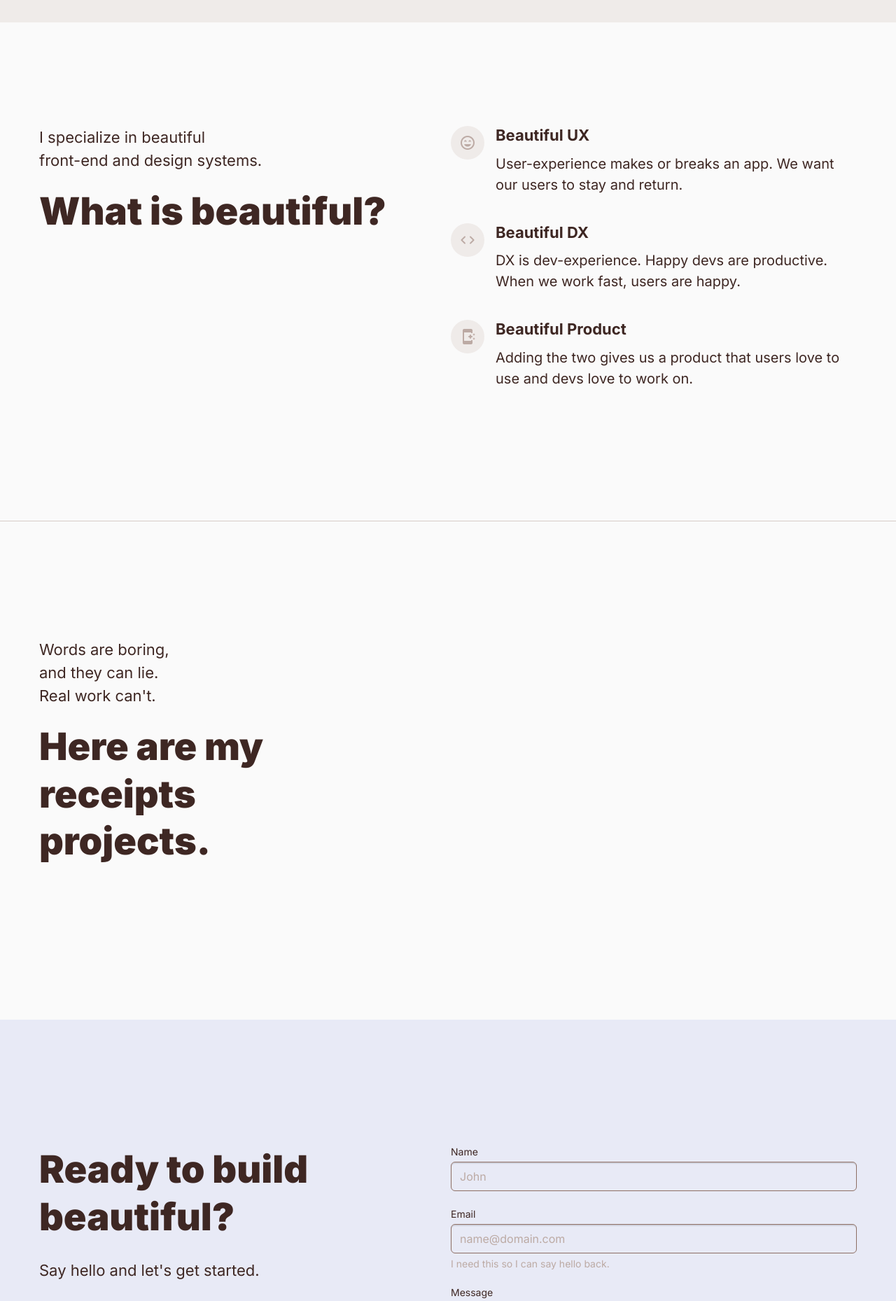
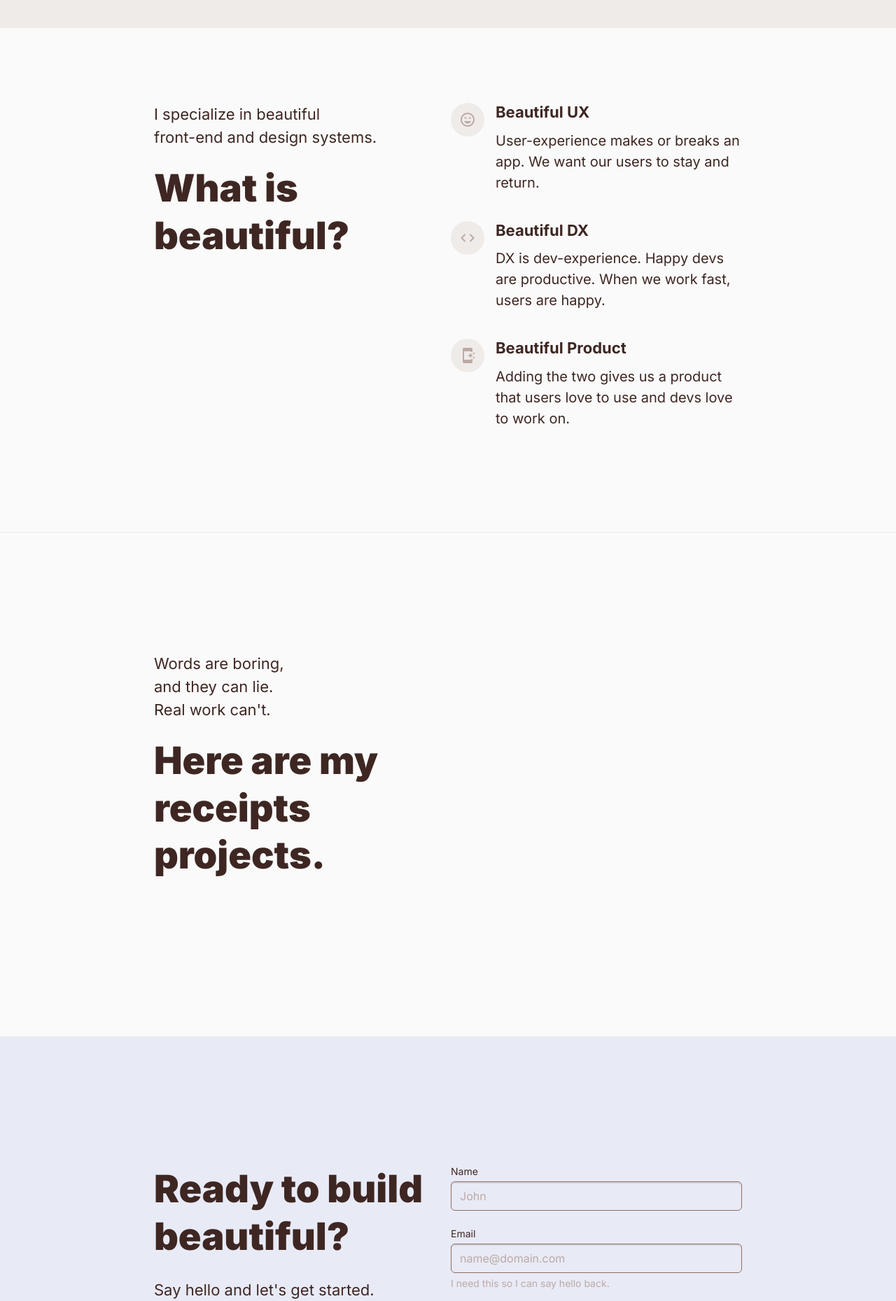
Before and after one commit to joeltumambo/joeltumambo.com, a Next.js app: page / in a window 1280 px wide. Shown: the part 680-2539 px from the top of the page at 70% size. Built offline with nearby package versions, Linux system fonts and the light colour scheme.

Commit message:
Fix landing page

```diff
--- a/pages/index.tsx
+++ b/pages/index.tsx
@@ -4,58 +4,40 @@ import Button from "../components/Button";
 import ContactForm from "../components/ContactForm";
 import Typography from "../components/Typography";
 import Footer from "../components/Footer";
-import styles from "../styles/Home.module.css";
 import Grid from "../components/Grid";
 import ContactSection from "../page-components/ContactSection";
 import HeroSection from "../page-components/HeroSection";
 import ReceiptsSection from "../page-components/ReceiptsSection";
 import BeautySection from "../page-components/BeautySection";
+import Container from "../components/Container";
 
 const Home: NextPage = () => {
   return (
-    <div className={styles.container}>
+    <div>
       <Head>
-        <title>Create Next App</title>
+        <title>Joel Tumambo</title>
         <meta name="description" content="Generated by create next app" />
         <link rel="icon" href="/favicon.ico" />
       </Head>
 
       <main>
-        <section
-          className={styles.section}
+        <Container background="#efebe9">
+          <HeroSection />
+        </Container>
+        <Container background="#fafafa">
+          <BeautySection />
+        </Container>
+        <div
           style={{
-            background: "#efebe9",
+            borderTop: "1px solid #efebe9",
           }}
-        >
-          <HeroSection />
-        </section>
-        <section
-          className={styles.section}
-          style={{
-            backgroundColor: "#fafafa",
-            borderBottom: "solid 1px #d7ccc8",
-          }}
-        >
-          <BeautySection />
-        </section>
-        <section
-          id="receipts"
-          className={styles.section}
-          style={{
-            backgroundColor: "#fafafa",
-          }}
-        >
+        />
+        <Container id="receipts" background="#fafafa">
           <ReceiptsSection />
-        </section>
-        <section
-          id="contact"
-          className={styles.section}
-          style={{
-            backgroundColor: "#e8eaf6",
-          }}
-        >
+        </Container>
+        <Container id="contact" background="#e8eaf6">
           <ContactSection />
-        </section>
+        </Container>
       </main>
       <Footer />
     </div>
--- a/styles/Home.module.css
+++ /dev/null
@@ -1,31 +0,0 @@
-.section {
-  display: flex;
-  place-content: center;
-}
-
-.section > div {
-  min-height: 90vh;
-  max-width: 1240px;
-  padding: 2rem;
-  flex: 1;
-}
-
-@media only screen and (max-width: 600px) {
-  .section > div {
-    padding: 1rem;
-  }
-}
-
-.footer {
-  background-color: #212121;
-  display: flex;
-  justify-content: center;
-  overflow: hidden;
-  color: #bcaaa4;
-}
-
-.footer > div {
-  flex: 1;
-  padding: 2rem;
-  max-width: 1240px;
-}
```
